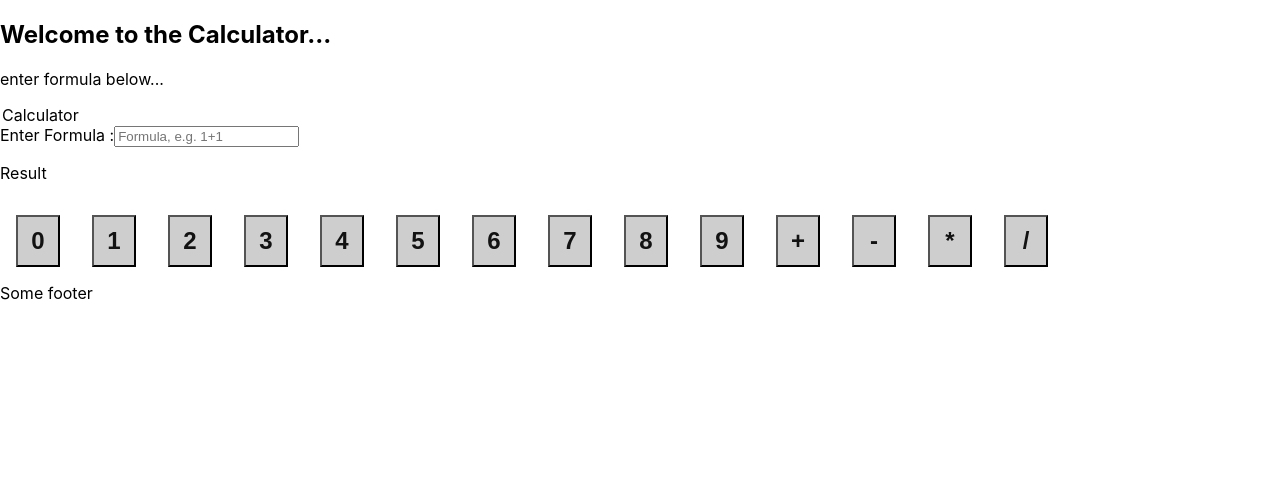
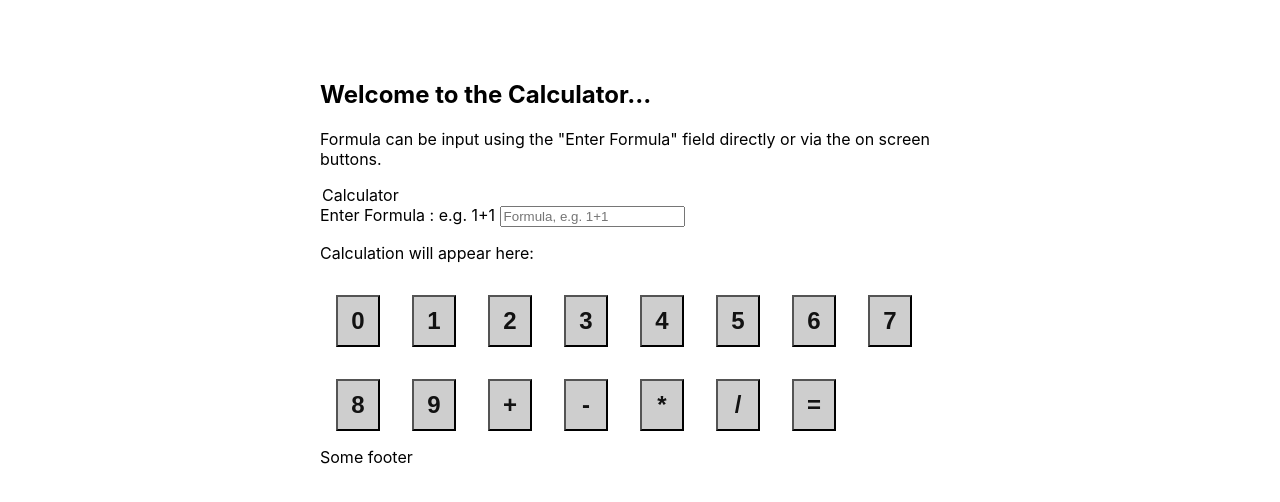
Before and after one commit to jdnetsol/calculator-app, a React (Create React App) app: page / in a window 1280 px wide. Shown: the top 502 px of the page. Built offline with nearby package versions, Linux system fonts and the light colour scheme.

Commit message:
add button styling for hover and active states. Add type for button and some aria description and labelling where appropriate. Added method to perform calculations and display basic result and formula that was input to achieve it

```diff
--- a/src/components/Button.jsx
+++ b/src/components/Button.jsx
@@ -13,12 +13,24 @@ min-width: 44px;
 font-weight: bold;
 font-size: x-large;
 margin: 16px;
+&:hover {
+    background-color: #666;
+    color: #fff;
+}
+&:active {
+    background-color: #cecece;
+    color: #121212;
+    -webkit-box-shadow: inset 0px 0px 5px #333;
+     -moz-box-shadow: inset 0px 0px 5px #333;
+          box-shadow: inset 0px 0px 5px #333;
+    outline: none;
+}
 `;
 
 export const Button = (props) => {
-    const { buttonText } = props;
+    const { buttonText, displayName, type } = props;
     return (
-        <CalculatorButton onClick={(e)=> props.onClick(e)} value={buttonText}>
+        <CalculatorButton onClick={(e)=> props.onClick(e)} value={buttonText} aria-label={"" || displayName } type={type || "button" }>
             { buttonText }
         </CalculatorButton>
     )
--- a/src/components/Calculator.jsx
+++ b/src/components/Calculator.jsx
@@ -1,12 +1,15 @@
 import React, { useState } from "react";
 import { Keypad } from "./Keypad";
 import { Display } from "./Display";
+import { Button } from "./Button";
 import styled from "styled-components";
 import { configure } from "@testing-library/dom";
 const Parser = require("expr-eval").Parser;
 
 export const Calculator = () => {
-    const [formula, setFormula] = useState("");
+  const [formula, setFormula] = useState("");
+  const [result, setResult] = useState();
+  // const [history, setHistory] = useState({"id":0 "formula":0 "result":0})
 
   var formulaParser = new Parser();
 
@@ -32,16 +35,24 @@ export const Calculator = () => {
     },
   });
 
+  const doTheMath = (e) => {
+    console.log("doing the maths...");
+    if (!formula) return false;
+    let expr = formulaParser.parse(formula);
+    // console.log(expr.evaluate());
+    setResult(expr.evaluate());
+  };
+
   const handleKeyPadClick = (e) => {
     console.log("you clicked", e.target.value);
-    setFormula(formula + e.target.value )
-    // var expr = formulaParser.parse(formula);
-    // console.log(expr.evaluate());
+    if (e.target.value === "=") return false;
+    setFormula(formula + e.target.value);
   };
 
   const handleSubmit = (e) => {
     e.preventDefault();
-    console.log("form submittied ", e.target.value);
+    console.log("form submitted ");
+    doTheMath();
   };
 
   const handleFormulaInputChange = (e) => {
@@ -61,7 +72,10 @@ export const Calculator = () => {
   return (
     <>
       <h2>Welcome to the Calculator...</h2>
-      <p>enter formula below...</p>
+      <p>
+        Formula can be input using the "Enter Formula" field directly or via the
+        on screen buttons.
+      </p>
       <form
         name="calculatorForm"
         method="POST"
@@ -70,8 +84,20 @@ export const Calculator = () => {
         onSubmit={(e) => handleSubmit(e)}
       >
         <legend>Calculator</legend>
-        <Display handleFormulaInputChange={handleFormulaInputChange} formula={formula} setFormula={setFormula}/>
+        <Display
+          handleFormulaInputChange={handleFormulaInputChange}
+          formula={formula}
+          setFormula={setFormula}
+          result={result}
+          setResult={setResult}
+        />
         <Keypad operators={config.operators} onClick={handleKeyPadClick} />
+        <Button
+          displayName="Equals"
+          buttonText="="
+          onClick={handleKeyPadClick}
+          type="submit"
+        />
       </form>
     </>
   );
--- a/src/components/Display.jsx
+++ b/src/components/Display.jsx
@@ -1,23 +1,30 @@
-import React from "react";
+import React, {useEffect} from "react";
 
 export const Display = (props) => {
-  const { formula, setFormula, handleFormulaInputChange } = props;
+
+  const { formula, setFormula, handleFormulaInputChange, result, setResult } = props;
+
+  useEffect(() => {
+      setResult("formula has changed, press equals for result")
+  }, [formula])
+
   return (
     <div className="form__container">
       <label>
-        Enter Formula :
+        Enter Formula : <span id="formulaDesc">e.g. 1+1 </span>
         <input
           name="formula"
           placeholder="Formula, e.g. 1+1"
-          tabIndex="-1"
+          tabIndex="0"
           onChange={(e) => handleFormulaInputChange(e)}
-        //   onClick={(e) => setFormula("")}
-          className="form form__input"
+              className="form form__input"
           type="text"
           value={formula}
+          aria-describedby="formulaDesc"
         />
+
       </label>
-      <p>Result</p>
+      <p>Calculation will appear here: {formula && result && `${formula} = ${result}`}</p>
     </div>
   );
 };
--- a/src/components/OperatorKeys.jsx
+++ b/src/components/OperatorKeys.jsx
@@ -9,7 +9,7 @@ export const OperatorKeys = (props) => {
         // <Button buttonText={item} />
 
 
-<Button key={`${item.displayName}_operator`} buttonText={item.symbol} {...props}/>
+<Button key={`${item.displayName}_operator`} buttonText={item.symbol} {...props} displayName={item.displayName} />
 
 
 
--- a/src/index.css
+++ b/src/index.css
@@ -1,5 +1,5 @@
 body {
-  margin: 0;
+  margin: 5rem 20rem;
   font-family: -apple-system, BlinkMacSystemFont, 'Segoe UI', 'Roboto', 'Oxygen',
     'Ubuntu', 'Cantarell', 'Fira Sans', 'Droid Sans', 'Helvetica Neue',
     sans-serif;
```
